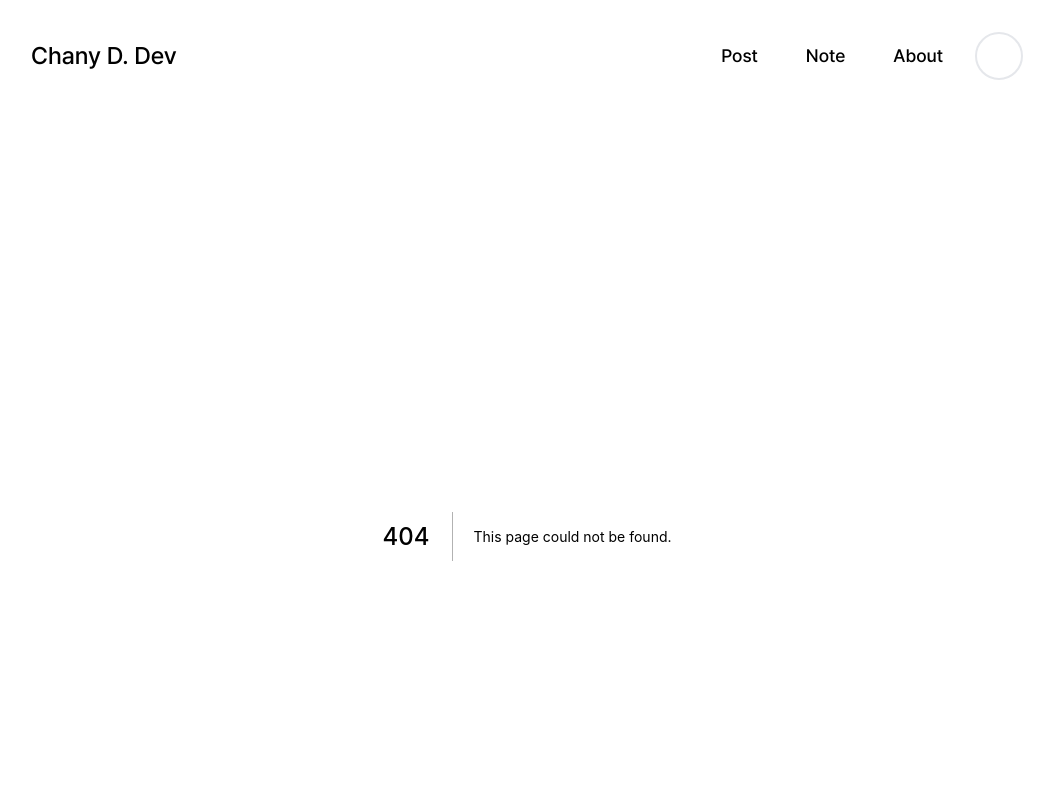
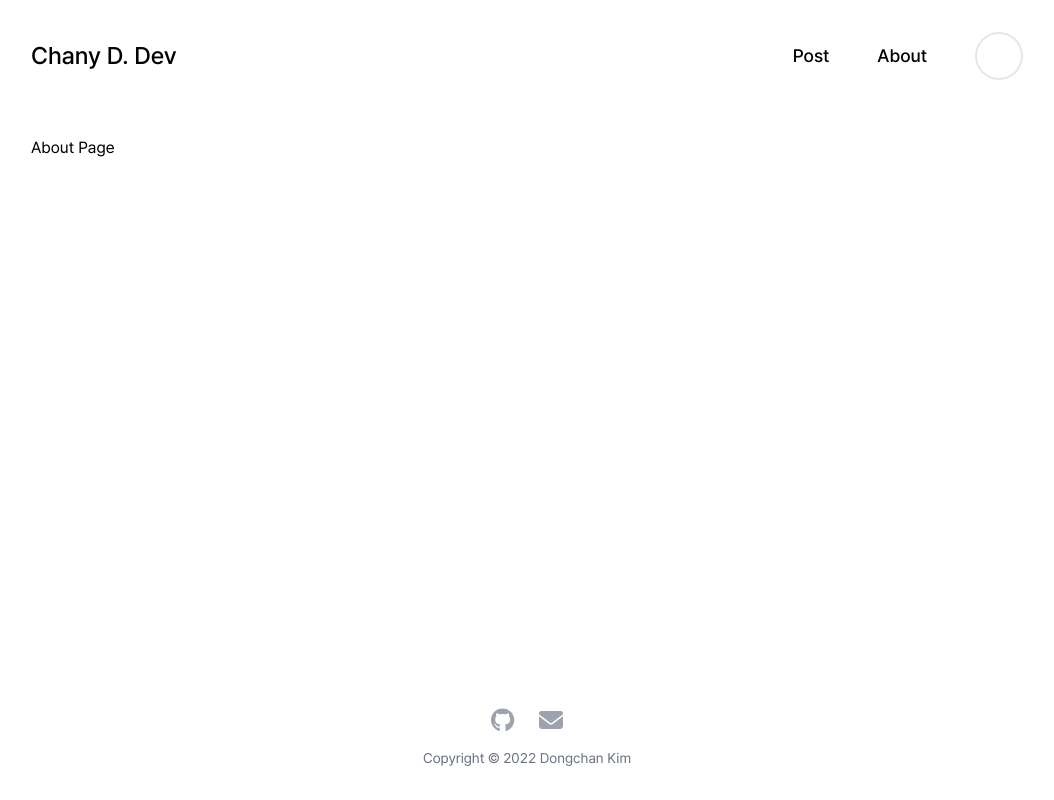
Before and after one commit to chanyDev/chany-blog, a Next.js app: page /about in a window 1280 px wide. Before the commit this address had no page. Shown: the top 800 px of the page, without its empty margins (113-1167 px from the left). Built offline with nearby package versions, Linux system fonts and the light colour scheme.

Commit message:
feat : about, post 라우터 추가

```diff
--- a/components/common/Header.tsx
+++ b/components/common/Header.tsx
@@ -5,7 +5,7 @@ import ThemeSwitch from './ThemeSwitch';
 
 const Header = () => {
   return (
-    <div className="w-full z-100">
+    <div className="w-full">
       <header className="flex items-center justify-between max-w-3xl py-8 mx-auto xl:max-w-5xl">
         <div>
           <Link href={'/'}>
@@ -19,22 +19,17 @@ const Header = () => {
         <nav className="flex items-center text-lg">
           <ul className="hidden gap-4 md:flex">
             <li className="px-4 py-2 font-medium">
-              <Link href={'/'}>
+              <Link href={'/post'}>
                 <a className="underlined">Post</a>
               </Link>
             </li>
             <li className="px-4 py-2 font-medium">
-              <Link href={'/'}>
-                <a className="underlined">Note</a>
-              </Link>
-            </li>
-            <li className="px-4 py-2 font-medium">
-              <Link href={'/'}>
+              <Link href={'/about'}>
                 <a className="underlined">About</a>
               </Link>
             </li>
           </ul>
-          <div className="flex gap-4 ml-4">
+          <div className="flex gap-4 ml-8">
             <ThemeSwitch />
             <button className="p-3 transition border-2 border-gray-200 hover:border-black dark:border-gray-600 dark:hover:border-white md:hidden rounded-3xl">
               <MenuIcon className="w-5 h-5 fill-current" />
--- /dev/null
+++ b/pages/about.tsx
@@ -0,0 +1,5 @@
+const AboutPage = () => {
+  return <div>About Page</div>;
+};
+
+export default AboutPage;
--- /dev/null
+++ b/pages/post/index.tsx
@@ -0,0 +1,5 @@
+const PostPage = () => {
+  return <div>PostPage</div>;
+};
+
+export default PostPage;
```
